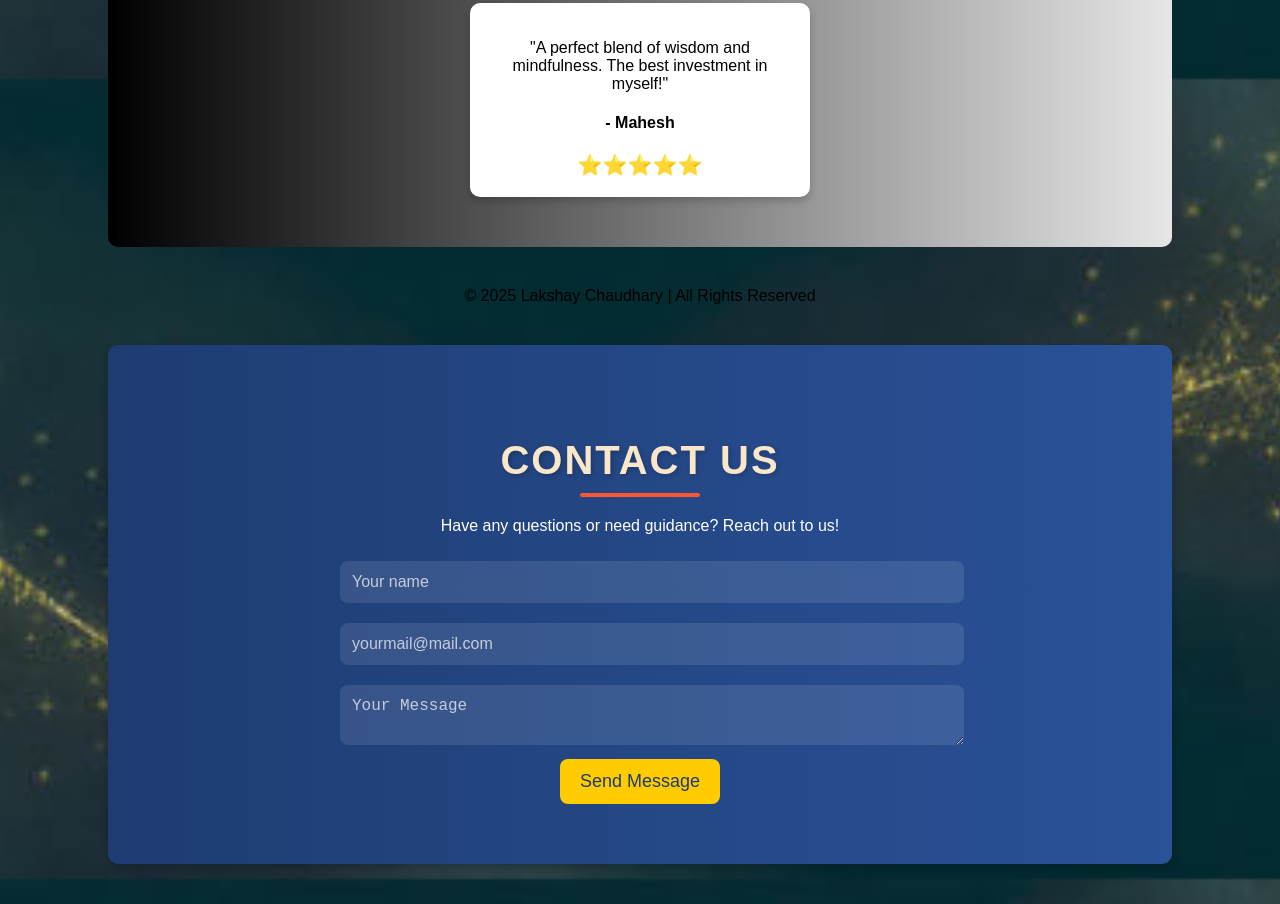
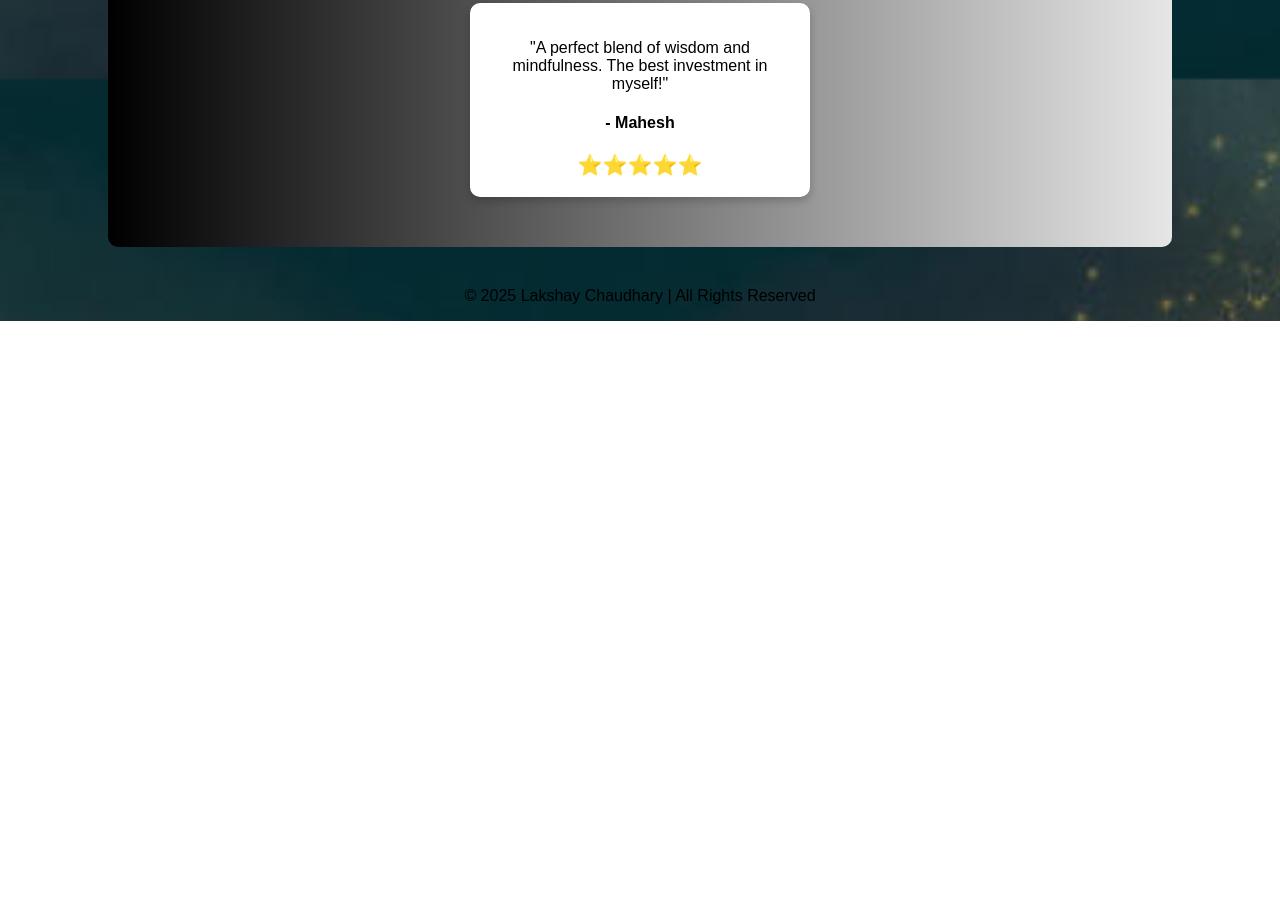
Before and after one commit to lakshay0510-web/Comet, a website: page frontend/index.html in a window 1280 px wide. Shown: the part 3921-4825 px from the top of the page. After the commit the page ends 4242 px from the top, so only its background shows below. Drawn offline with nearby package versions, Linux system fonts and the light colour scheme.

```diff
--- a/frontend/index.html
+++ b/frontend/index.html
@@ -224,22 +224,6 @@
     </footer>
 
 
-   <section id="contact">
-    <div class="contact-container">
-        <h2>Contact Us</h2>
-        <p>Have any questions or need guidance? Reach out to us!</p>
-
-        <div class="contact-form">
-            <form action="#" method="POST">
-                <input type="text" name="name" placeholder="Your name" required>
-                <input type="email" name="email" placeholder="yourmail@mail.com" required>
-                <textarea name="message" placeholder="Your Message" required></textarea>
-                <button type="submit">Send Message</button>
-            </form>
-        </div>
-    </div>
-</section>
-
 
 </body>
 </html>
```
